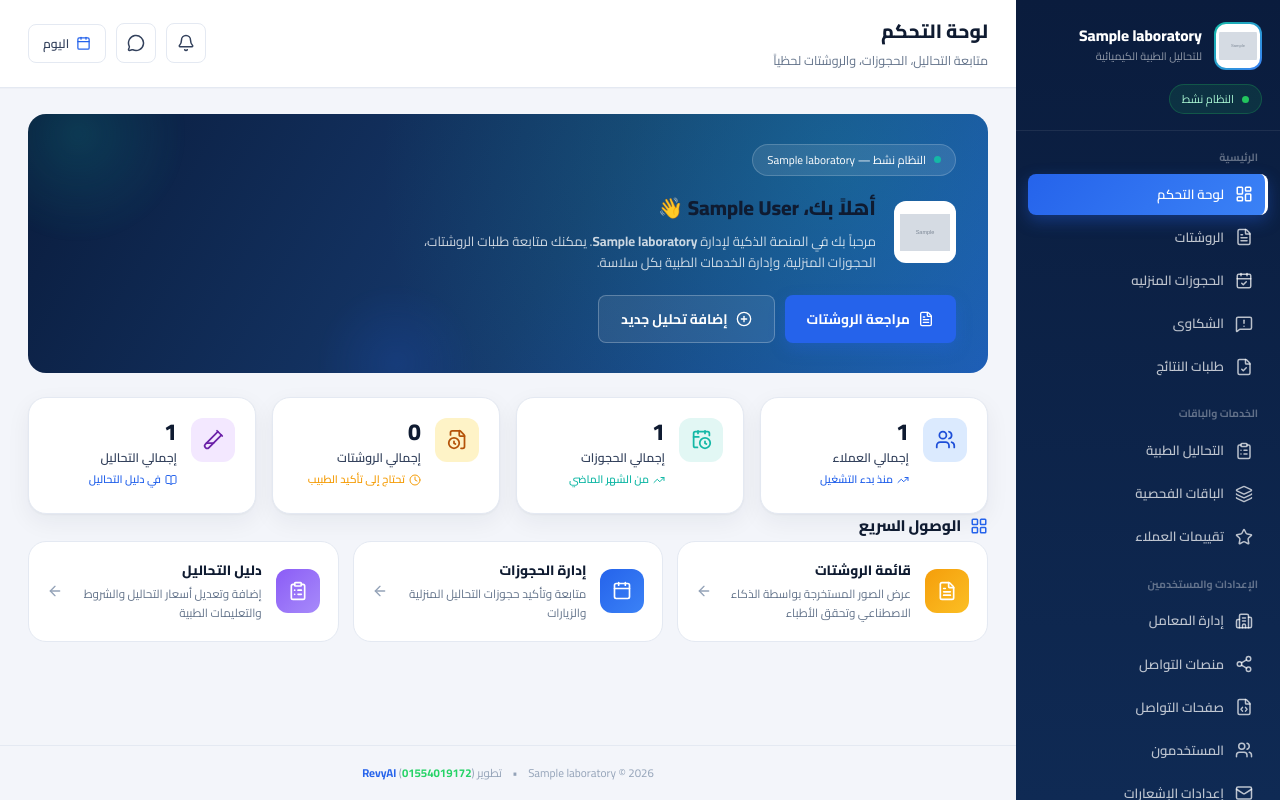
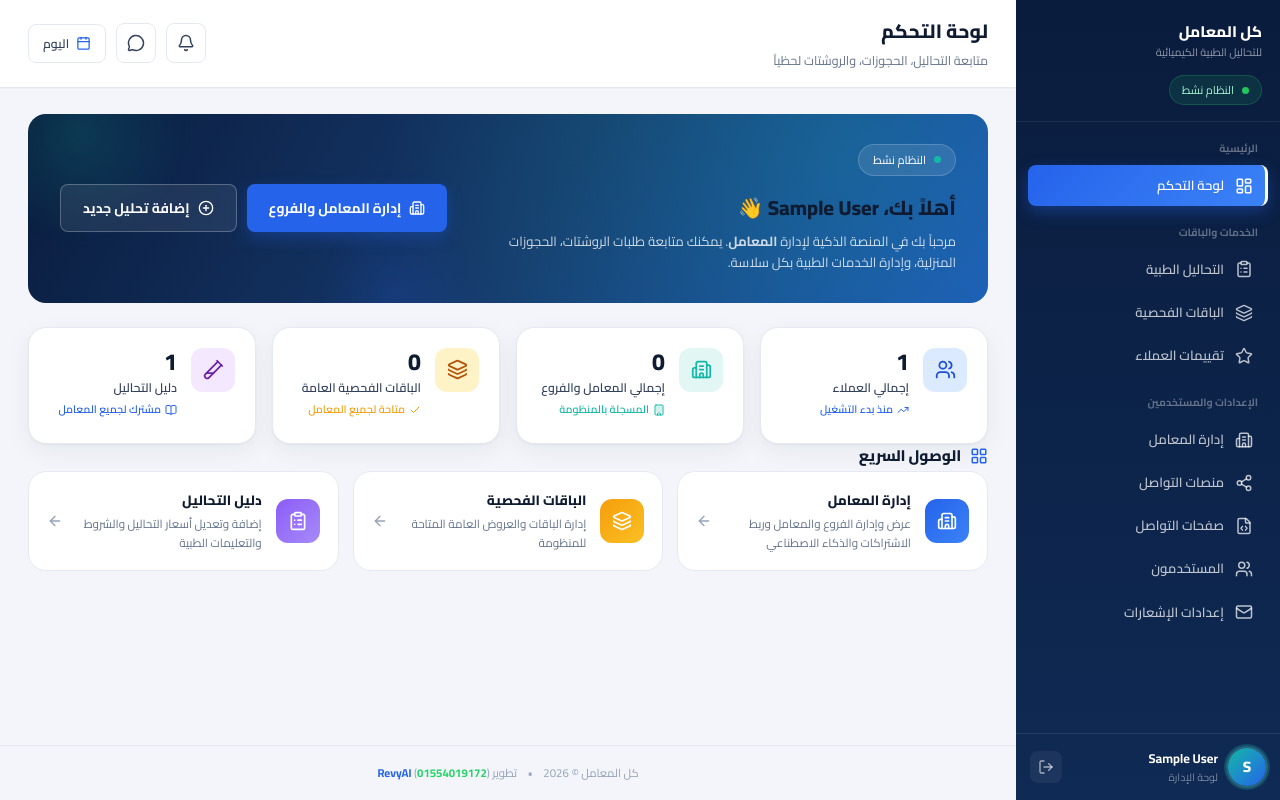
Before and after one commit to mohamedAhmed-danger/elrashed-labs, a Flask app: page /dashboard in a window 1280 px wide. Run offline with Flask 3, Linux system fonts and the light colour scheme; a user stored in the database is signed in; tables that the repository leaves empty hold one stand-in row (values such as "Sample post"); grey boxes marked "Sample" are stand-in pictures; parts of the project's set-up code (start-up, migrations or seed data) failed here and were passed over.

Commit message:
refine template admin side

```diff
--- a/app.py
+++ b/app.py
@@ -91,22 +91,31 @@ def create_app(config_class=Config):
     app.register_blueprint(public_bp)
     app.register_blueprint(results_bp)
 
-    # Lab users may reach pages for their own lab's data,
-    # plus the centralized medical test and bundle catalogs.
-    # Everything else (users, pages, labs management, subscription, settings...) is admin-only.
+    # Operational blueprints handled strictly by individual lab accounts
+    OPERATIONAL_BLUEPRINTS = {"bookings", "inquiries", "complaints", "results"}
+
+    # Blueprints accessible by lab users (their operational routes + shared catalogs)
     LAB_USER_BLUEPRINTS = {
         "main", "bookings", "complaints", "feedbacks", "inquiries",
         "public", "webhook", "results", "test", "bundle"
     }
 
     @app.before_request
-    def restrict_lab_users():
+    def enforce_role_access():
         from flask import request, abort
         from flask_login import current_user
-        if not current_user.is_authenticated or current_user.is_admin:
+        if not current_user.is_authenticated:
             return None
         if request.endpoint is None or request.endpoint == "static":
             return None
+
+        # Admin is not allowed to access lab operational routes (bookings, inquiries, complaints, results)
+        if current_user.is_admin:
+            if request.blueprint in OPERATIONAL_BLUEPRINTS:
+                abort(403)
+            return None
+
+        # Lab user may only access their operational routes and shared catalogs
         if request.blueprint not in LAB_USER_BLUEPRINTS:
             abort(403)
         return None
@@ -114,6 +123,15 @@ def create_app(config_class=Config):
     # Context processor for sidebar badges and layout counters
     @app.context_processor
     def inject_global_counts():
+        from flask_login import current_user
+        # Admins do not handle lab operations; suppress operational badges for admin
+        if not current_user.is_authenticated or current_user.is_admin:
+            return dict(
+                pending_inquiries_count=0,
+                pending_results_count=0,
+                lab_brand={"name": None, "logo": None},
+            )
+
         try:
             from services.domain.inquiry_service import InquiryService
             count = InquiryService.get_pending_inquiries_count()
@@ -126,8 +144,7 @@ def create_app(config_class=Config):
             res_count = 0
         brand = {"name": None, "logo": None}
         try:
-            from flask_login import current_user
-            lab = getattr(current_user, "laboratory", None) if current_user.is_authenticated else None
+            lab = getattr(current_user, "laboratory", None)
             if lab:
                 brand["name"] = lab.name
                 if lab.logo_path:
--- a/services/domain/dashboard_service.py
+++ b/services/domain/dashboard_service.py
@@ -122,15 +122,20 @@ class DashboardService:
                 "pending_inquiries_count": 0, "tests_count": 0,
             }
 
+        from models.models import Bundle
+        admin_mode = not is_scoped()
+
         data = {
             "subscription": None,
             "subscription_status": None,
             "usage_percentage": 0,
             "remaining_messages": 0,
             "clients_count": _safe("clients count", ClientService.get_total_clients_count),
-            "booking_stats": {"total": _safe("bookings count", BookingService.get_total_bookings_count)},
-            "pending_inquiries_count": _safe("pending inquiries count", InquiryService.get_pending_inquiries_count),
+            "booking_stats": {"total": 0 if admin_mode else _safe("bookings count", BookingService.get_total_bookings_count)},
+            "pending_inquiries_count": 0 if admin_mode else _safe("pending inquiries count", InquiryService.get_pending_inquiries_count),
             "tests_count": _safe("tests count", TestsService.get_total_tests_count),
+            "laboratories_count": _safe("laboratories count", lambda: Laboratory.query.count()),
+            "bundles_count": _safe("bundles count", lambda: Bundle.query.count()),
         }
 
         if lab_id:
--- a/templates/base.html
+++ b/templates/base.html
@@ -51,6 +51,7 @@
       لوحة التحكم
     </a>
 
+    {% if current_user.is_authenticated and not current_user.is_admin %}
     <a href="{{ url_for('inquiries.list_inquiries') }}"
        class="nav-item {% if request.endpoint in ['inquiries.list_inquiries', 'inquiries.inquiry_detail'] %}active{% endif %}">
       <i data-lucide="file-text" class="nav-icon"></i>
@@ -80,6 +81,7 @@
       <span class="nav-badge">{{ pending_results_count }}</span>
       {% endif %}
     </a>
+    {% endif %}
 
     <p class="nav-section-label">الخدمات والباقات</p>
 
--- a/templates/dashboard.html
+++ b/templates/dashboard.html
@@ -42,6 +42,7 @@
     </div>
   </div>
   <div class="hero-actions">
+    {% if current_user.is_authenticated and not current_user.is_admin %}
     <a href="{{ url_for('inquiries.list_inquiries') }}" class="btn btn-primary btn-lg">
       <i data-lucide="file-text"></i>
       مراجعة الروشتات
@@ -49,10 +50,20 @@
       <span class="badge-count">{{ pending_inquiries_count }}</span>
       {% endif %}
     </a>
+    <a href="{{ url_for('bookings.list_bookings') }}" class="btn btn-outline btn-lg">
+      <i data-lucide="calendar-check"></i>
+      الحجوزات المنزلية
+    </a>
+    {% else %}
+    <a href="{{ url_for('laboratory.list_laboratories') }}" class="btn btn-primary btn-lg">
+      <i data-lucide="building-2"></i>
+      إدارة المعامل والفروع
+    </a>
     <a href="{{ url_for('test.create_test') }}" class="btn btn-outline btn-lg">
       <i data-lucide="plus-circle"></i>
       إضافة تحليل جديد
     </a>
+    {% endif %}
   </div>
 </div>
 
@@ -70,6 +81,7 @@
     </div>
   </div>
 
+  {% if current_user.is_authenticated and not current_user.is_admin %}
   <div class="stat-card stat-card-hover">
     <div class="stat-icon si-cyan">
       <i data-lucide="calendar-clock"></i>
@@ -77,7 +89,7 @@
     <div class="stat-details">
       <div class="stat-value">{{ booking_stats.total if booking_stats else 0 }}</div>
       <div class="stat-label">إجمالي الحجوزات</div>
-      <div class="stat-sub text-cyan"><i data-lucide="trending-up" class="stat-sub-icon"></i>من الشهر الماضي</div>
+      <div class="stat-sub text-cyan"><i data-lucide="trending-up" class="stat-sub-icon"></i>لهذا المعمل</div>
     </div>
   </div>
 
@@ -88,9 +100,32 @@
     <div class="stat-details">
       <div class="stat-value">{{ pending_inquiries_count or 0 }}</div>
       <div class="stat-label">إجمالي الروشتات</div>
-      <div class="stat-sub text-amber"><i data-lucide="clock" class="stat-sub-icon"></i>تحتاج إلى تأكيد الطبيب</div>
+      <div class="stat-sub text-amber"><i data-lucide="clock" class="stat-sub-icon"></i>تحتاج إلى مراجعة</div>
     </div>
   </div>
+  {% else %}
+  <div class="stat-card stat-card-hover">
+    <div class="stat-icon si-cyan">
+      <i data-lucide="building-2"></i>
+    </div>
+    <div class="stat-details">
+      <div class="stat-value">{{ laboratories_count if laboratories_count is defined else 0 }}</div>
+      <div class="stat-label">إجمالي المعامل والفروع</div>
+      <div class="stat-sub text-cyan"><i data-lucide="building" class="stat-sub-icon"></i>المسجلة بالمنظومة</div>
+    </div>
+  </div>
+
+  <div class="stat-card stat-card-hover">
+    <div class="stat-icon si-amber">
+      <i data-lucide="layers"></i>
+    </div>
+    <div class="stat-details">
+      <div class="stat-value">{{ bundles_count if bundles_count is defined else 0 }}</div>
+      <div class="stat-label">الباقات الفحصية العامة</div>
+      <div class="stat-sub text-amber"><i data-lucide="check" class="stat-sub-icon"></i>متاحة لجميع المعامل</div>
+    </div>
+  </div>
+  {% endif %}
 
   <div class="stat-card stat-card-hover">
     <div class="stat-icon si-purple">
@@ -98,8 +133,8 @@
     </div>
     <div class="stat-details">
       <div class="stat-value">{{ tests_count if tests_count is defined else 0 }}</div>
-      <div class="stat-label">إجمالي التحاليل</div>
-      <div class="stat-sub text-blue"><i data-lucide="book-open" class="stat-sub-icon"></i>في دليل التحاليل</div>
+      <div class="stat-label">دليل التحاليل</div>
+      <div class="stat-sub text-blue"><i data-lucide="book-open" class="stat-sub-icon"></i>مشترك لجميع المعامل</div>
     </div>
   </div>
 
@@ -308,6 +343,7 @@
 
 <div class="quick-grid">
 
+  {% if current_user.is_authenticated and not current_user.is_admin %}
   <a href="{{ url_for('inquiries.list_inquiries') }}" class="quick-card">
     <div class="quick-icon bg-amber">
       <i data-lucide="file-text"></i>
@@ -329,6 +365,29 @@
     </div>
     <i data-lucide="arrow-left" class="quick-arrow"></i>
   </a>
+  {% else %}
+  <a href="{{ url_for('laboratory.list_laboratories') }}" class="quick-card">
+    <div class="quick-icon bg-blue">
+      <i data-lucide="building-2"></i>
+    </div>
+    <div class="quick-info">
+      <h4>إدارة المعامل</h4>
+      <p>عرض وإدارة الفروع والمعامل وربط الاشتراكات والذكاء الاصطناعي</p>
+    </div>
+    <i data-lucide="arrow-left" class="quick-arrow"></i>
+  </a>
+
+  <a href="{{ url_for('bundle.list_bundles') }}" class="quick-card">
+    <div class="quick-icon bg-amber">
+      <i data-lucide="layers"></i>
+    </div>
+    <div class="quick-info">
+      <h4>الباقات الفحصية</h4>
+      <p>إدارة الباقات والعروض العامة المتاحة للمنظومة</p>
+    </div>
+    <i data-lucide="arrow-left" class="quick-arrow"></i>
+  </a>
+  {% endif %}
 
   <a href="{{ url_for('test.test_service') }}" class="quick-card">
     <div class="quick-icon bg-purple">
```
